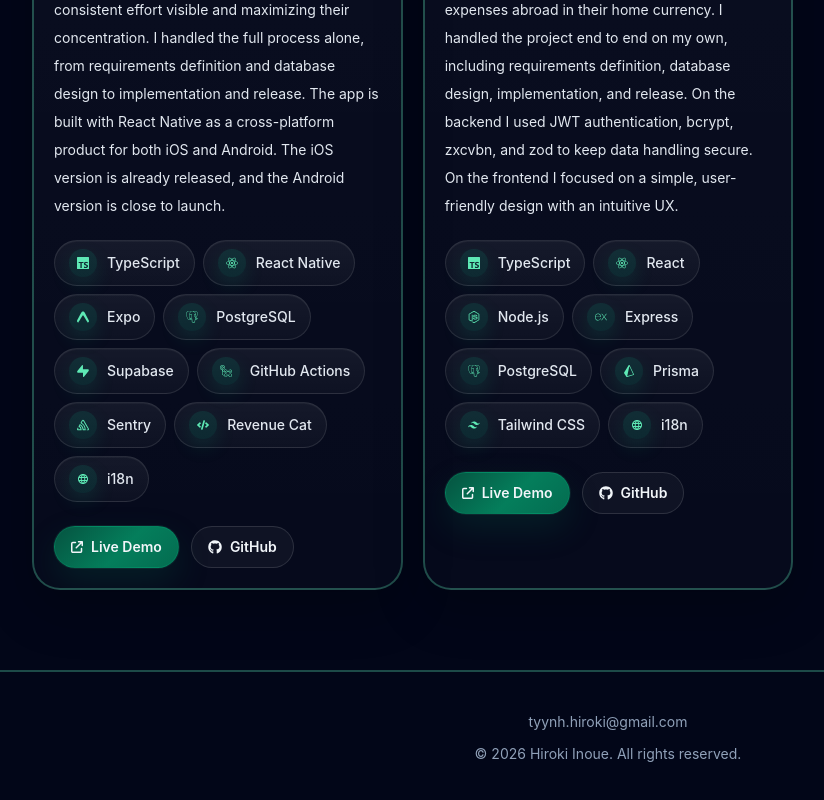
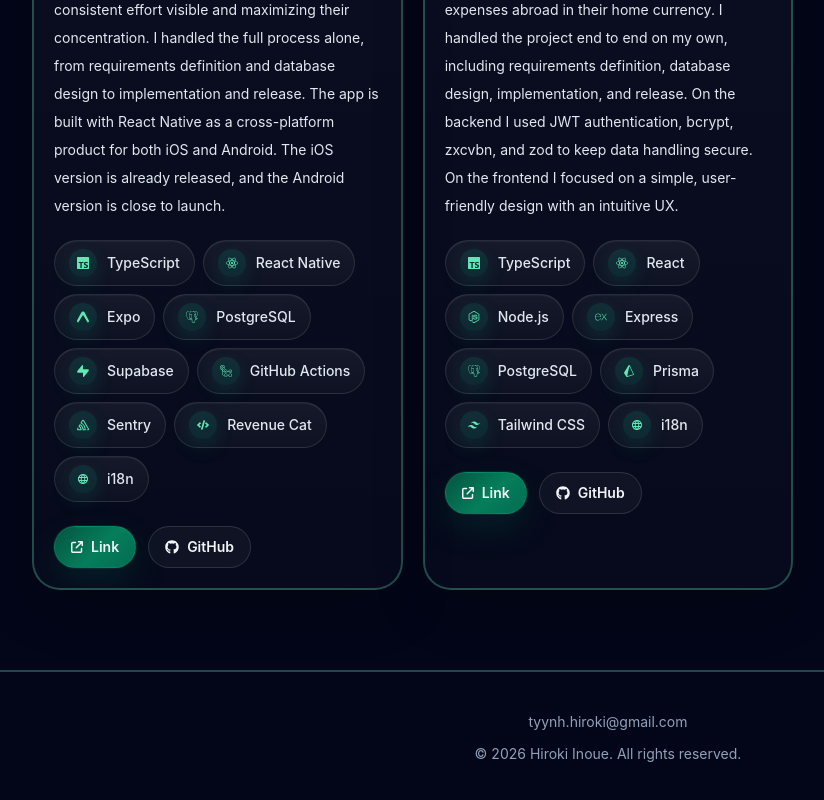
Before and after one commit to HIROKIIINOUE/Portfolio, a React app: page / in a window 1280 px wide. Shown: the part 2621-3421 px from the top of the page, without its empty margins (32-856 px from the left). Built offline with nearby package versions, Linux system fonts and the light colour scheme; the HTML template or start-up script is replaced by a standard one.

Commit message:
chore : change the description

```diff
--- a/src/locales/project.ts
+++ b/src/locales/project.ts
@@ -61,9 +61,9 @@ export const projectSectionCopy = {
   },
   actions: {
     live: {
-      en: "Live Demo",
-      ja: "実物リンク",
-      fr: "Demo",
+      en: "Link",
+      ja: "リンク",
+      fr: "Link",
     },
     github: {
       en: "GitHub",
```
